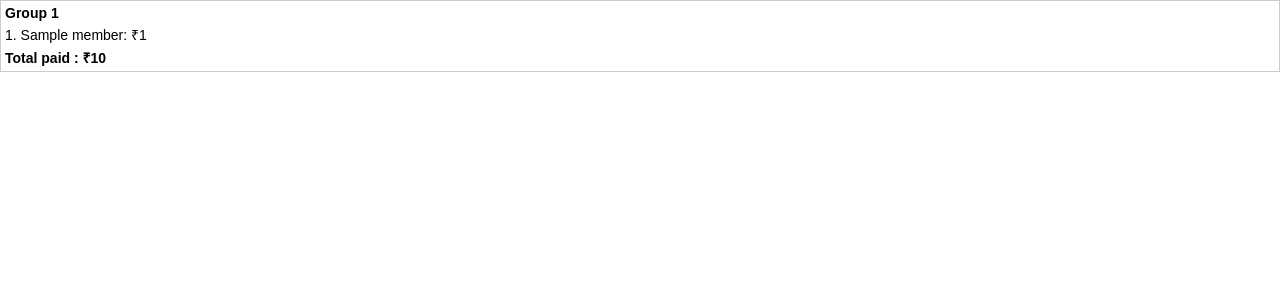
After one commit to shabeebshab/staffgrouping, a Django app: template templates/print.html in a window 1280 px wide. The commit adds this page. Shown: the top 300 px of the page. Run offline with Django 5.2, Linux system fonts and the light colour scheme; the template is opened without the code that fills it: most values are stand-ins (such as "Sample title", 1, 10 or a date in 2020).

Commit message:
Update leader highlight color to blue

```diff
--- a/staffgrouperap/urls.py
+++ b/staffgrouperap/urls.py
@@ -6,4 +6,5 @@ urlpatterns = [
     path('', views.paste_view, name='paste'),
     path('groups/', views.group_view, name='groups'),
 
+
 ]
--- /dev/null
+++ b/templates/print.html
@@ -0,0 +1,107 @@
+<!DOCTYPE html>
+<html lang="en">
+<head>
+  <meta charset="UTF-8">
+  <title>Print - Grouped Staff</title>
+  <meta name="viewport" content="width=device-width, initial-scale=1.0">
+  <style>
+    body {
+      font-family: sans-serif;
+      background: white;
+      margin: 0;
+      padding: 0;
+      font-size: 14px;
+      color: #000;
+    }
+
+    .groups-container {
+      display: flex;
+      flex-direction: column;
+    }
+
+    .group-row {
+      display: flex;
+      flex-wrap: nowrap;
+    }
+
+    .group-block {
+      flex: 1;
+      min-width: 50%;
+      padding: 4px;
+      box-sizing: border-box;
+      border: 1px solid #ccc;
+    }
+
+    .group-title {
+      font-weight: bold;
+      font-size: 14px;
+      margin-bottom: 4px;
+    }
+
+    .member-line {
+      margin-bottom: 2px;
+    }
+
+    .group-total {
+      font-weight: bold;
+      margin-top: 4px;
+    }
+
+    .leader {
+         background-color: #d0ebff;
+         padding: 2px 4px;
+         border-radius: 4px;
+        display: inline-block;
+      }
+  </style>
+</head>
+<body>
+
+  <div class="groups-container">
+    {% for group in groups %}
+      {% if forloop.first or forloop.counter0|divisibleby:2 %}
+        <div class="group-row">
+      {% endif %}
+
+      <div class="group-block" data-group="{{ forloop.counter0 }}">
+        <div class="group-title">Group {{ forloop.counter }}</div>
+
+        {% for member in group %}
+        <div class="member-line" data-name="{{ member.name }}">
+          {{ forloop.counter }}. <span class="member-name">{{ member.name }}</span>: ₹{{ member.paid }}
+        </div>
+        {% endfor %}
+
+        <div class="group-total">Total paid : ₹{{ group.0.group_total }}</div>
+      </div>
+
+      {% if forloop.counter0|add:"1"|divisibleby:2 or forloop.last %}
+        </div>
+      {% endif %}
+    {% endfor %}
+  </div>
+
+  <script>
+  document.addEventListener('DOMContentLoaded', () => {
+  const leaders = JSON.parse(localStorage.getItem('groupLeaders') || '{}');
+
+  document.querySelectorAll('.group-block').forEach(groupBlock => {
+    const groupIndex = groupBlock.dataset.group;
+    const leaderName = leaders[groupIndex];
+
+    if (leaderName) {
+      groupBlock.querySelectorAll('.member-line').forEach(line => {
+        if (line.dataset.name.trim() === leaderName.trim()) {
+          const nameSpan = line.querySelector('.member-name');
+          if (nameSpan) {
+            nameSpan.classList.add('leader');
+          }
+        }
+      });
+    }
+  });
+});
+</script>
+
+</body>
+</html>
```
Also changed, not shown: staffgrouperap/views.py (+7 -4 lines), templates/groups.html (+55 -30 lines), db.sqlite3.
